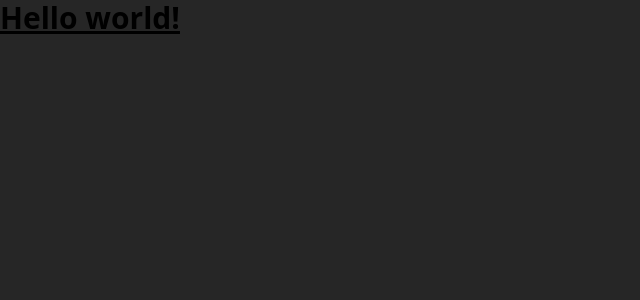
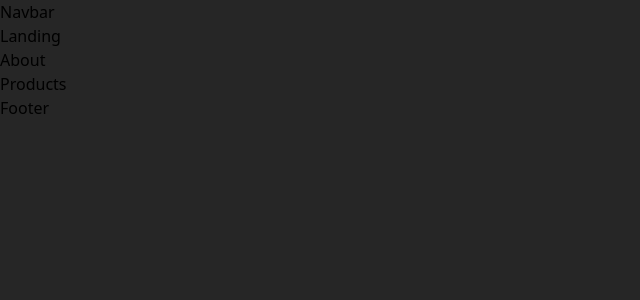
Before and after one commit to jassuwu/essential-exports, a Next.js app: page / in a window 1280 px wide. Shown: the top 300 px of the page, without its empty margins (0-640 px from the left). Built offline with nearby package versions, Linux system fonts and the light colour scheme.

Commit message:
added components in index.tsx

```diff
--- a/pages/index.tsx
+++ b/pages/index.tsx
@@ -5,12 +5,27 @@ import styles from '@/styles/Home.module.css'
 
 const inter = Inter({ subsets: ['latin'] })
 
+
+// Import components
+import { Navbar, Footer } from '@/components'
+import { Landing, About, Products } from '@/components/index/index'
+
+
 export default function Home() {
   return (
     <>
-      <h1 className="text-3xl font-bold underline">
-        Hello world!
-      </h1>
+      <Head>
+        <title>Essential Exports</title>
+        <meta name="description" content="Essential Exports" />
+        <link rel="icon" href="/favicon.ico" />
+      </Head>
+      <div>
+        <Navbar />
+        <Landing />
+        <About />
+        <Products />
+        <Footer />
+      </div>
     </>
   )
 }
```
